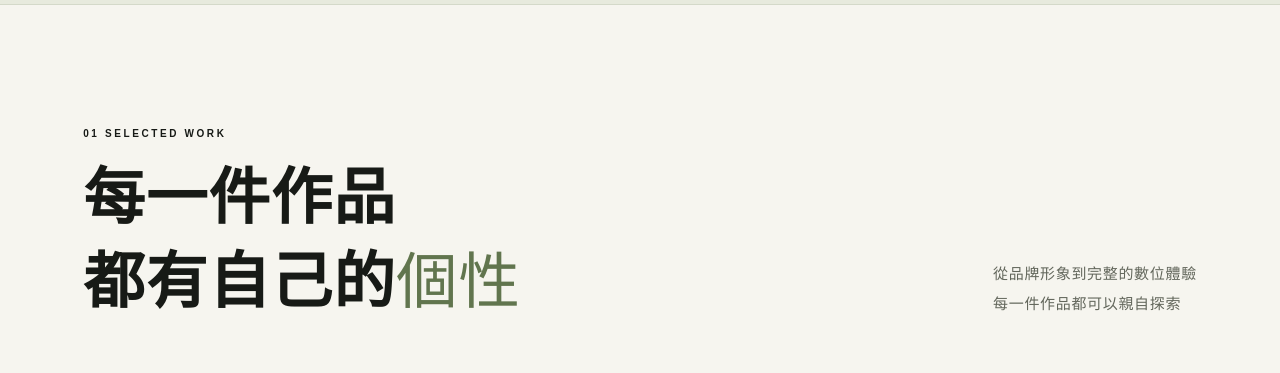
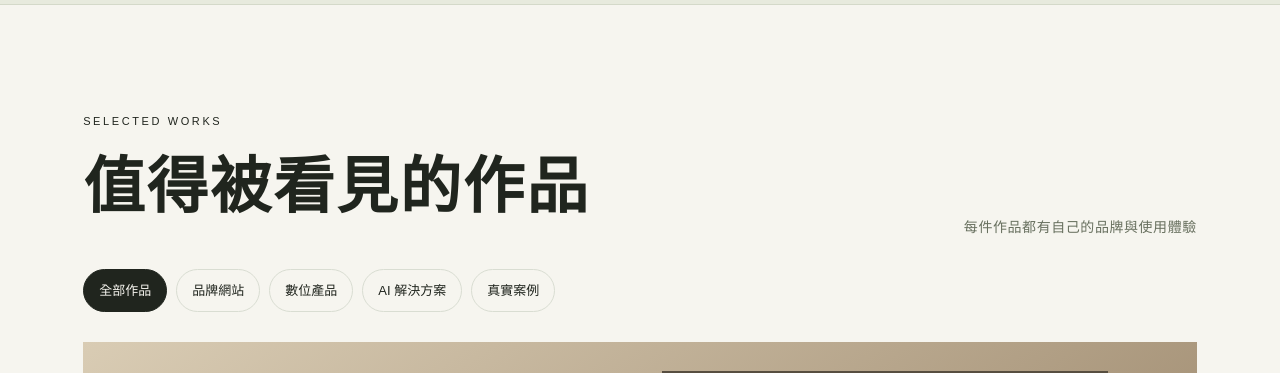
Before and after one commit to QingyuJin/qingyu-web-studio, a React (Vite) app: page /studio-home in a window 1280 px wide. Shown: the part 860-1233 px from the top of the page. Built offline with nearby package versions, Linux system fonts and the light colour scheme.

Commit message:
Integrate new flagship experiences in existing preview site

```diff
--- a/src/StudioRebrand.jsx
+++ b/src/StudioRebrand.jsx
@@ -3,6 +3,7 @@ import { Link } from "react-router-dom"
 import Seo from "./site/Seo"
 import { contact } from "./site/content"
 import "./StudioRebrand.css"
+import {FlagshipGallery} from "./site/PortfolioFlagships"
 
 const works = [
   {id:"01",title:"間序 MA SPACE STUDIO",type:"品牌概念作品",desc:"以自然光與材質建立空間品牌的數位體驗",to:"/works/industry/interior",kind:"ma",tags:"品牌網站　互動體驗"},
@@ -80,7 +81,7 @@ export default function StudioRebrand(){
  <header className="sr-header"><Link to="/" className="sr-logo">qingyu<span>✳</span><small>STUDIO</small></Link><nav className={menu?"sr-nav sr-open":"sr-nav"} aria-label="主要導覽"><a href="#sr-work" onClick={()=>setMenu(false)}>精選作品</a><a href="#sr-services" onClick={()=>setMenu(false)}>服務</a><a href="#sr-about" onClick={()=>setMenu(false)}>關於</a><Link to="/pricing">合作預算</Link></nav><div className="sr-head-actions"><Link to="/contact" className="sr-button sr-small">開始專案 <span>↗</span></Link><button className="sr-menu" aria-expanded={menu} aria-label="選單" onClick={()=>setMenu(v=>!v)}>{menu?"×":"☰"}</button></div></header>
  <main><section className="sr-hero" ref={hero} onPointerMove={move} onPointerLeave={()=>{hero.current?.style.setProperty("--mx","0px");hero.current?.style.setProperty("--my","0px")}}><div className="sr-hero-grid"/><Orbit/><div className="sr-hero-copy"><div className="sr-kicker"><i/> INDEPENDENT DIGITAL STUDIO</div><h1><span>讓好品牌</span><span>被更多人<span className="sr-accent">看見</span></span></h1><p>為品牌打造有辨識度的網站<br/>為企業開發真正好用的數位系統</p><div className="sr-actions"><a className="sr-button" href="#sr-work">探索精選作品 <span>↘</span></a><Link to="/contact" className="sr-button sr-outline">聊聊你的需求 <span>↗</span></Link></div></div><div className="sr-hero-foot"><span>DESIGN WITH INTENT   BUILD WITH PURPOSE</span><span>SCROLL TO EXPLORE ↓</span></div></section>
  <div className="sr-specialties"><span>01 品牌網站</span><span>02 企業系統</span><span>03 AI 自動化</span><span>DESIGN TO DEVELOPMENT</span></div>
- <section id="sr-work" className="sr-works sr-section"><div className="sr-section-head" data-reveal><div><div className="sr-kicker">01 SELECTED WORK</div><h2>每一件作品<br/>都有自己的<span>個性</span></h2></div><p>從品牌形象到完整的數位體驗<br/>每一件作品都可以親自探索</p></div><div className="sr-work-grid">{works.map(w=><Link key={w.id} className={"sr-project sr-project-"+w.kind} to={w.to} data-reveal><WorkVisual kind={w.kind}/><div className="sr-project-meta"><span>{w.id}　{w.type}</span><span>查看作品 ↗</span></div><h3>{w.title}</h3><p>{w.desc}</p><small>{w.tags}</small></Link>)}</div><Link className="sr-textlink" to="/works">探索全部作品 <span>↗</span></Link></section>
+ <section id="sr-work"><FlagshipGallery compact/></section>
  <section id="sr-services" className="sr-services sr-section"><div className="sr-kicker">02 WHAT I DO</div><div className="sr-section-head" data-reveal><h2>設計與技術<br/>讓生意<span>更有可能</span></h2><p>從品牌網站到企業日常工作流程<br/>每個專案都從你的需求出發</p></div><div className="sr-service-list">{services.map(([n,title,en,desc,to])=><Link key={n} to={to} data-reveal><span className="sr-service-no">{n}</span><div><h3>{title}</h3><small>{en}</small></div><p>{desc}</p><span className="sr-arrow">↗</span></Link>)}</div></section>
  <section id="sr-about" className="sr-about sr-section"><div className="sr-about-mark" aria-hidden="true">q<span>✳</span></div><div data-reveal><div className="sr-kicker">03 BEHIND THE STUDIO</div><h2>讓好的設計<br/>遇見好的<span>技術</span></h2><p>獨立網站開發者與數位設計工作室<br/>從需求討論到設計開發與交付<br/>在意每一次使用也在意每一次合作</p><div className="sr-process"><div><b>01</b> 需求討論</div><div><b>02</b> 設計提案</div><div><b>03</b> 開發交付</div></div><Link className="sr-textlink" to="/contact">認識合作方式 ↗</Link></div></section>
  <section className="sr-cta sr-section" data-reveal><div className="sr-kicker">04 START SOMETHING</div><h2>下一個作品<br/>為你<span>而做</span></h2><p>從一個想法開始<br/>一起找到適合你的數位解決方案</p><div className="sr-actions"><Link to="/contact" className="sr-button sr-dark-button">開始你的專案 ↗</Link><a className="sr-button sr-cta-outline" href={"https://line.me/R/ti/p/~"+contact.lineId} target="_blank" rel="noreferrer">LINE 聯絡 ↗</a><a className="sr-email" href={"mailto:"+contact.email}>Email 聯絡</a></div></section></main>
```
